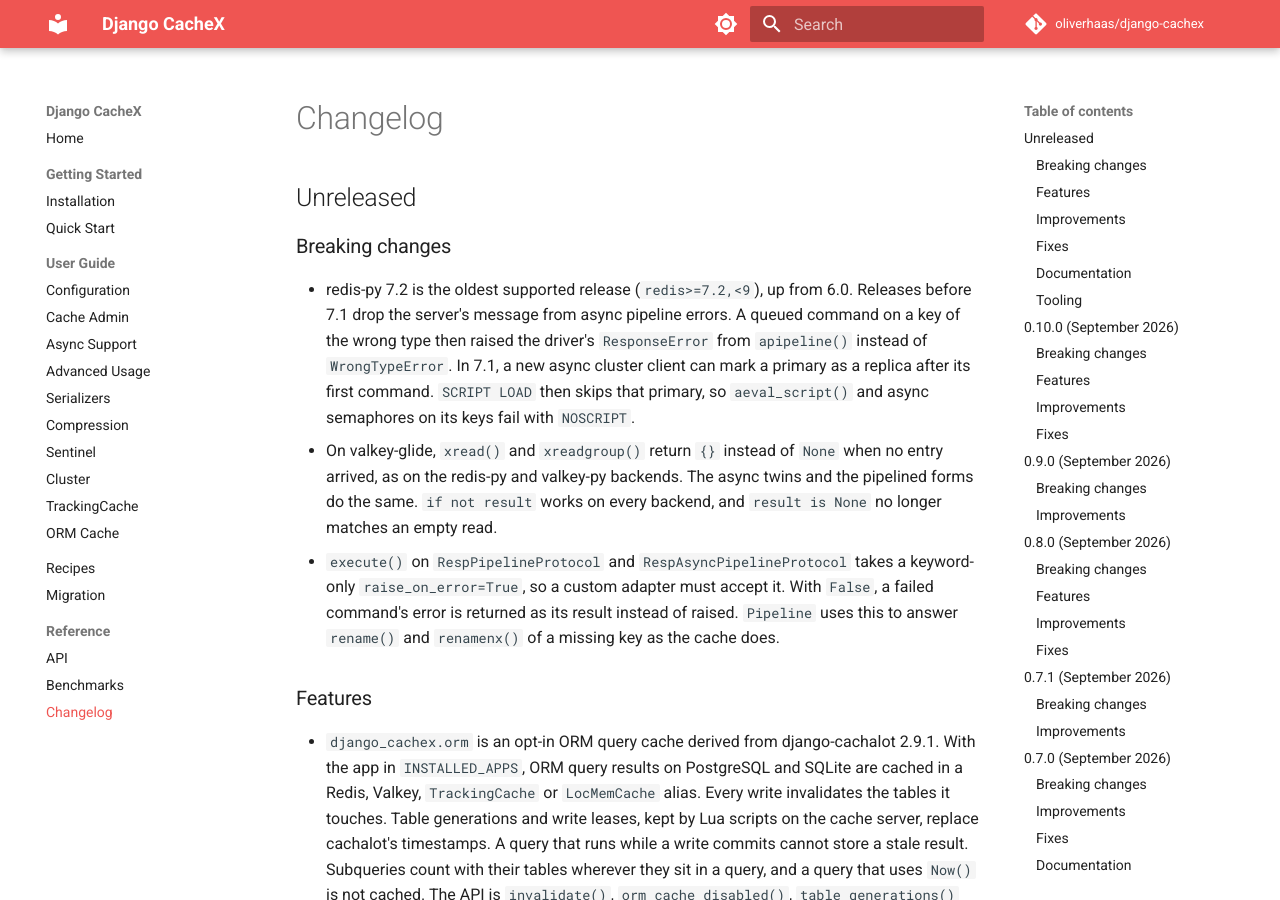
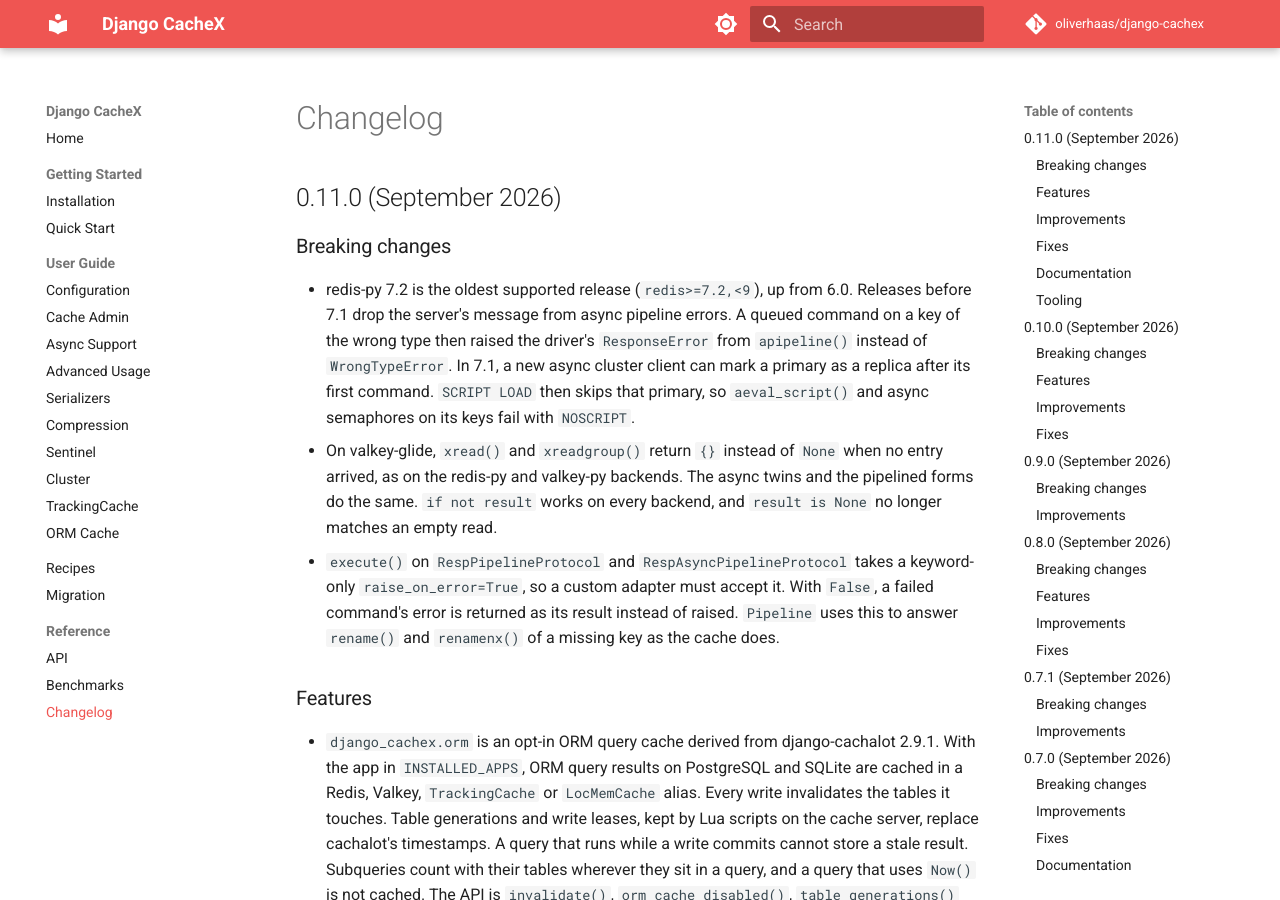
Before and after one commit to oliverhaas/django-cachex, an MkDocs documentation site: the page built from docs/reference/changelog.md, in a window 1280 px wide and 900 px high. Built offline with MkDocs 1.6.1 and Material for MkDocs 9.7.7, drawn with Linux system fonts in a browser that asks for light colours; comment, search, counter and statistics services are not loaded; the version menu is left out.

Commit message:
chore(release): bump version to 0.11.0

```diff
--- a/docs/reference/changelog.md
+++ b/docs/reference/changelog.md
@@ -1,6 +1,6 @@
 # Changelog
 
-## Unreleased
+## 0.11.0 (September 2026)
 
 ### Breaking changes
 
--- a/pyproject.toml
+++ b/pyproject.toml
@@ -1,6 +1,6 @@
 [project]
 name = "django-cachex"
-version = "0.10.0"
+version = "0.11.0"
 description = "Valkey and Redis cache backends for Django: standalone, Sentinel and Cluster topologies, sync and async APIs, and an ORM query cache"
 readme = "README.md"
 license = "MIT AND BSD-3-Clause"
```
Also changed, not shown: 1 other file.
